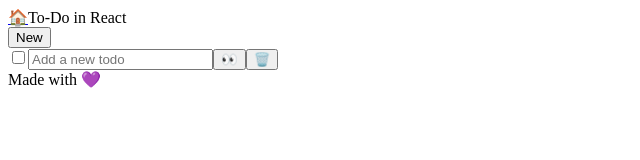
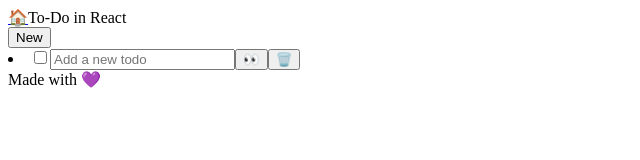
Before and after one commit to ritamcastro/todo-in-react, a React (Vite) app in the folder frontend/: page / in a window 1280 px wide. Shown: the top 160 px of the page, without its empty margins (0-640 px from the left). Built offline with nearby package versions, Linux system fonts and the light colour scheme.

Commit message:
♿️ Fix a11y issues found with biomejs

```diff
--- a/frontend/src/todo-app.jsx
+++ b/frontend/src/todo-app.jsx
@@ -1,7 +1,7 @@
 import { Outlet } from 'react-router-dom'
 import Layout from './ui/templates/layout'
 
-const ToDoApp = ({ children }) => {
+const ToDoApp = () => {
   return (
     <Layout>
       <Outlet />
--- a/frontend/src/ui/molecules/inline-card.jsx
+++ b/frontend/src/ui/molecules/inline-card.jsx
@@ -3,13 +3,10 @@
 const InlineCard = ({ item, onToggle, onChangeText, onDelete }) => {
   const navigate = useNavigate()
 
-    const ariaLabelForCheckbox = `Mark todo "${item.text}" as ${item.isDone ? "done" : "not done"}`
+  const ariaLabelForCheckbox = `Mark todo "${item.text}" as ${item.isDone ? 'done' : 'not done'}`
 
   return (
-        <div
-            role="listitem"
-            key={item.id}
-        >
+    <li key={item.id}>
       <input
         aria-checked={item.isDone}
         aria-label={ariaLabelForCheckbox}
@@ -40,7 +37,7 @@
       >
         🗑️
       </button>
-        </div>
+    </li>
   )
 }
 
```
Lines whose indentation alone changed are shown as unchanged.
